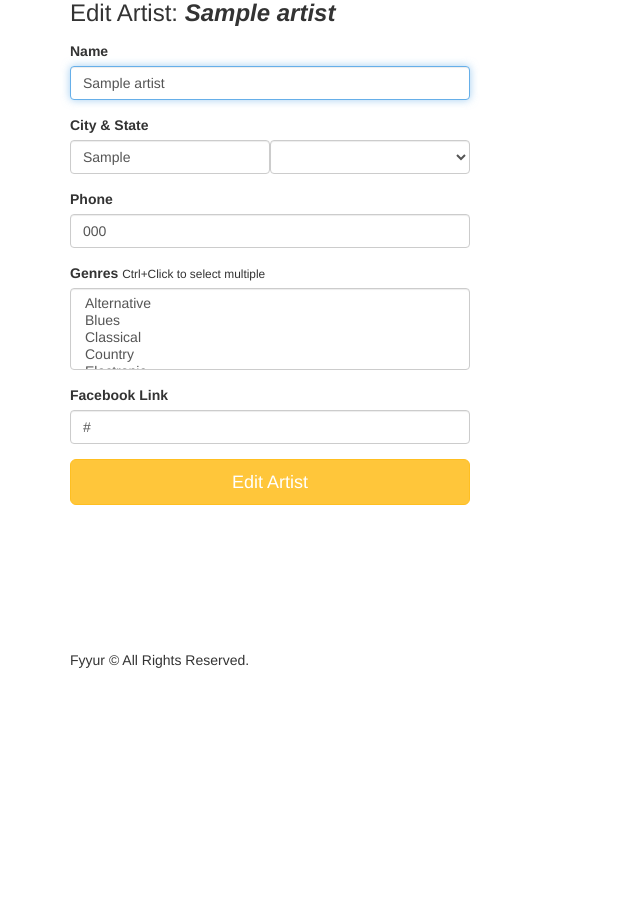
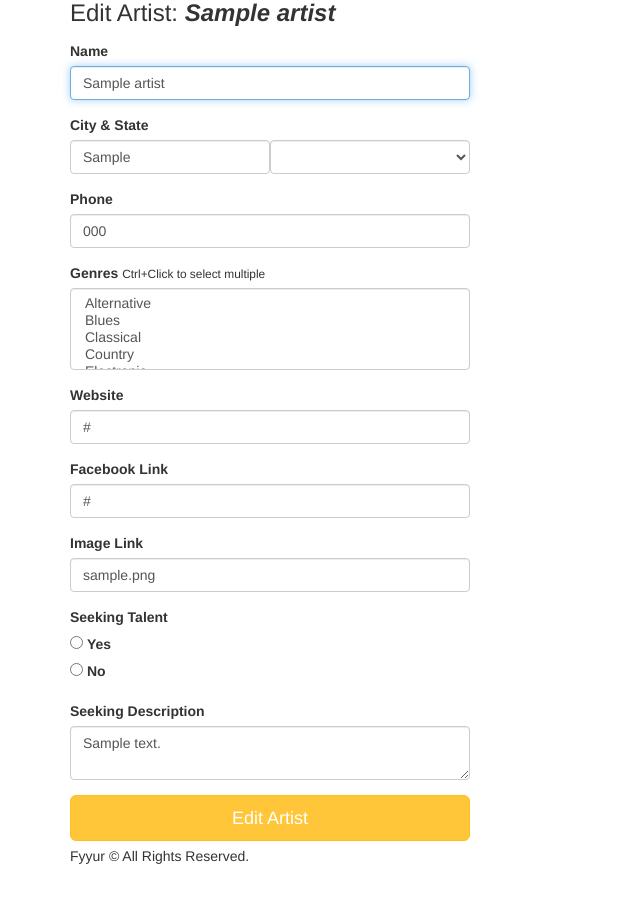
Before and after one commit to Omarb28/fyyur, a Flask app: page /artists/1/edit in a window 1280 px wide. Shown: the part 95-996 px from the top of the page, without its empty margins (0-640 px from the left). Before the commit the page ends 763 px from the top, so only its background shows below. Run offline with Flask 2, Linux system fonts and the light colour scheme; tables that the repository leaves empty hold one stand-in row (values such as "Sample post"); some libraries are stand-ins or nearby versions.

Commit message:
Updated missing fields in Artist editing form

```diff
--- a/app.py
+++ b/app.py
@@ -567,12 +567,20 @@ def edit_artist_submission(artist_id):
       genre = Genre.query.filter(Genre.genre == g).first()
       genres.append(genre)
 
-    artist.name = name=req['name']
+    seeking_talent = False
+    if req["seeking_talent"] == 'True':
+      seeking_talent = True
+
+    artist.name = req['name']
     artist.genres = genres
     artist.city = req["city"]
     artist.state = req["state"]
     artist.phone = req["phone"]
+    artist.website = req["website"]
     artist.facebook_link = req["facebook_link"]
+    artist.image_link = req["image_link"]
+    artist.seeking_talent = seeking_talent
+    artist.seeking_description= req["seeking_description"]
 
     db.session.commit()
   except:
--- a/forms.py
+++ b/forms.py
@@ -225,9 +225,25 @@ class ArtistForm(FlaskForm):
             ('Other', 'Other'),
         ]
     )
+    website = StringField(
+        'facebook_link', validators=[URL()]
+    )
     facebook_link = StringField(
         # TODO implement enum restriction
         'facebook_link', validators=[URL()]
     )
+    image_link = StringField(
+        'image_link', validators=[URL()]
+    )
+    seeking_talent = RadioField(
+        'seeking_talent', validators=[DataRequired()],
+        choices=[
+            (True, 'Yes'),
+            (False, 'No')
+        ]
+    )
+    seeking_description = TextAreaField(
+        'seeking_description', validators=[]
+    )
 
 # TODO IMPLEMENT NEW ARTIST FORM AND NEW SHOW FORM
--- a/templates/forms/edit_artist.html
+++ b/templates/forms/edit_artist.html
@@ -29,9 +29,31 @@
         {{ form.genres(class_ = 'form-control genre-select', placeholder='Genres, separated by commas', autofocus = true, value = genres) }}
       </div>
       <div class="form-group">
-          <label for="genres">Facebook Link</label>
-          {{ form.facebook_link(class_ = 'form-control', placeholder='http://', autofocus = true, value = artist.facebook_link) }}
-        </div>
+        <label for="website">Website</label>
+        {{ form.website(class_ = 'form-control', placeholder='http://', autofocus = true, value = artist.website) }}
+      </div>
+      <div class="form-group">
+        <label for="genres">Facebook Link</label>
+        {{ form.facebook_link(class_ = 'form-control', placeholder='http://', autofocus = true, value = artist.facebook_link) }}
+      </div>
+      <div class="form-group">
+        <label for="image_link">Image Link</label>
+        {{ form.image_link(class_ = 'form-control', placeholder='http://', autofocus = true, value = artist.image_link) }}
+      </div>
+      <div class="form-group seeking-talent" data-seeking-talent="{{ artist.seeking_talent }}">
+        <label for="seeking_talent">Seeking Talent</label>
+        {% for subfield in form.seeking_talent %}
+          <div class="form-check form-check-inline seeking-talent-radios">
+              {{ subfield }}
+              {{ subfield.label }}
+          </div>
+        {% endfor %}
+      </div>
+      <div class="form-group">
+        <label for="seeking_description">Seeking Description</label>
+        {{ form.seeking_description(class_ = 'form-control seeking-description', placeholder='Type your seeking description here',
+            autofocus = true, value = artist.seeking_description) }}
+      </div>
       <input type="submit" value="Edit Artist" class="btn btn-primary btn-lg btn-block">
     </form>
   </div>
@@ -50,5 +72,22 @@
         }
       });
     });
+    // Code for displaying seeking description on the text area
+    const seekingDescription = document.getElementsByClassName('seeking-description')[0];
+    const seekingValue = seekingDescription.getAttribute('value');
+    if (seekingValue !== 'None') {
+      seekingDescription.value = seekingValue;
+    }
+    // Code for checking the radio button for seeking talent
+    const seekingTalentData = document.getElementsByClassName('seeking-talent')[0];
+    const seekingTalent = seekingTalentData.getAttribute("data-seeking-talent");
+    const radios = document.querySelectorAll('.seeking-talent-radios');
+    radios.forEach(function(radio) {
+      const radioInput = radio.querySelector('input');
+      let radioValue = radioInput.value;
+      if (radioValue === seekingTalent) {
+        radioInput.checked = true;
+      }
+    });
   </script>
 {% endblock %}
```
